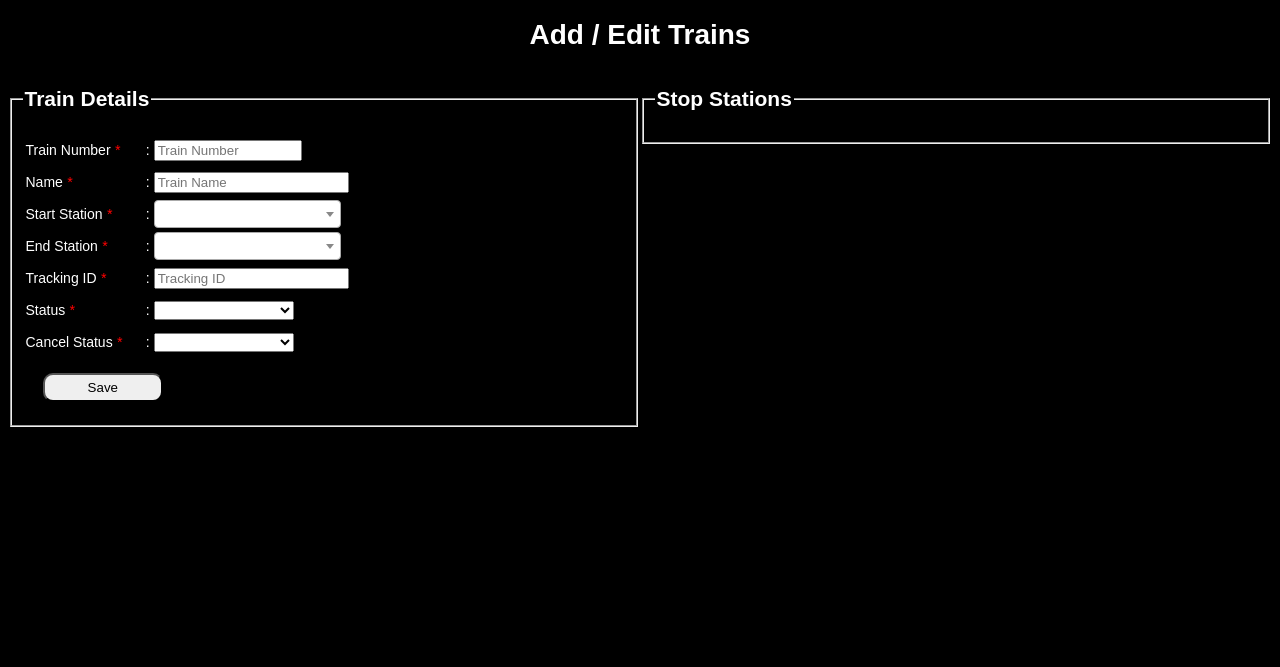
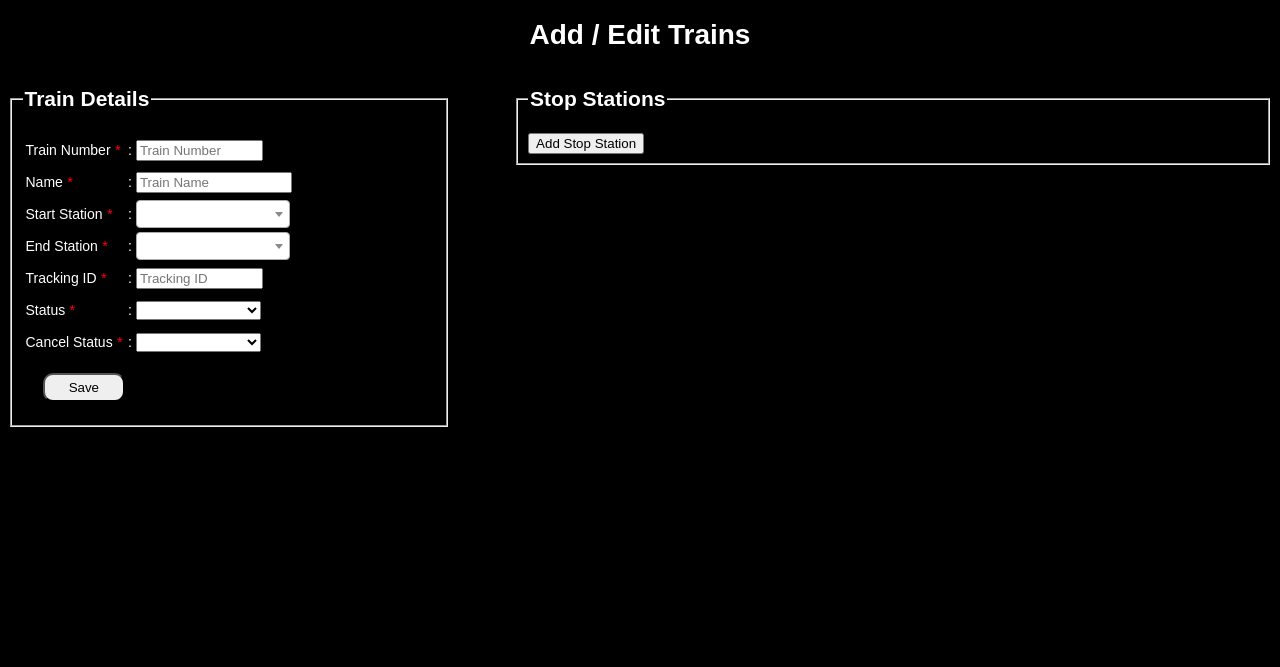
Before and after one commit to banny01/Train-Schedule-and-Tracking-System, a PHP site: page /trains.php in a window 1280 px wide. Shown: the part 63-730 px from the top of the page. Run offline with PHP 8.4, Linux system fonts and the light colour scheme; a user stored in the database is signed in; data comes from the database, SQL or seed files in the repository.

Commit message:
Add trains mod

```diff
--- a/css/main.css
+++ b/css/main.css
@@ -209,9 +209,9 @@ table.trains {
                 overflow:auto;
                 font-family: helvetica,arial,sans-serif;
                 font-size:14px;
-                color:#333333;
+                color:#000000;
                 border-width: 1px;
-                border-color: #666666;
+                border-color: #000000;
                 border-collapse: collapse;
                 text-align: center;
             }
@@ -219,7 +219,7 @@ table.trains {
                 border-width: 1px;
                 padding: 2px;
                 border-style: solid;
-                border-color: #666666;
+                border-color: #000000;
                 background-color: #4f69ff;
             }
             table.trains td {
--- a/home.php
+++ b/home.php
@@ -92,6 +92,9 @@
 						<th style="width: 10%;">Status</th>
 						<th style="width: 10%;">Running Status</th>
 						<th style="width: 10%;">Delay</th>
+						<th style="background-color: black"></th>
+						<th style="background-color: black"></th>
+						<th style="background-color: black"></th>
 					</tr>
 				</thead>
 				<tbody>
@@ -104,6 +107,7 @@
 					   <td><?php echo $developer['TrackID']; ?></td>
 					   <td ><?php echo $developer['Status']; ?></td>
 					   <td ><?php echo $developer['Cancel']; ?></td>
+
 					   <?php
 
 					   		if($loggeduser['StationID'] != ""){
--- a/trains.php
+++ b/trains.php
@@ -66,26 +66,26 @@
             <h1>Add / Edit Trains</h1>
         </div>
         <form action='trains.php' method="post">
-            <div style="width: 50%; float: left;">
+            <div style="width: 35%; float: left;">
                 <fieldset>
                     <legend><h2 style="color: white;">Train Details</h2></legend>
                     <table class="Singuptb" style="width: 100%; color: white;">
                         <tr style="height: 30px; ">
-                            <td style="width: 20%;">Train Number <i style="color: red;">*</i></td>
+                            <td style="width: 25%;">Train Number <i style="color: red;">*</i></td>
                             <td>:</td>
-                            <td style="width: 30%;"><input Style="width: 30%;" type="text" name="Number" placeholder="Train Number" size="50"  value="<?php echo $tNO ?>" required></td>
+                            <td style="width: 40%;"><input Style="width: 40%;" type="text" name="Number" placeholder="Train Number" size="50"  value="<?php echo $tNO ?>" required></td>
                         </tr>
 
                         <tr style="height: 30px;">
                             <td>Name <i style="color: red;">*</i></td>
                             <td>:</td>
-                            <td><input Style="width: 40%;" type="text" name="Name" placeholder="Train Name" value="<?php echo $tName ?>" required></td>
+                            <td><input Style="width: 50%;" type="text" name="Name" placeholder="Train Name" value="<?php echo $tName ?>" required></td>
                         </tr>
                         <tr style="height: 30px;">
                             <td style="width: 20%;">Start Station <i style="color: red;">*</i></td>
                             <td>:</td>
                             <td style="width: 80%;">
-                                <select Style="width: 40%;" name="Start"  onkeypress="purchase_productList(1);" class="js-example-basic-single" id="Start" required>
+                                <select Style="width: 52%;" name="Start" class="js-example-basic-single" id="Start" required>
 				                    <option value=<?php echo $tSID ?>><?php echo $tStart ?></option>
 				                    <?php
 				                        $query = "SELECT * FROM station";
@@ -103,7 +103,7 @@
                             <td>End Station <i style="color: red;">*</i></td>
                             <td>:</td>
                             <td>
-                                <select Style="width: 40%;" name="End"  onkeypress="purchase_productList(1);" class="js-example-basic-single" id="End" required>
+                                <select Style="width: 52%;" name="End" class="js-example-basic-single" id="End" required>
 				                    <option value=<?php echo $tEID ?>><?php echo $tEnd ?></option>
 				                    <?php
 				                        $query = "SELECT * FROM station";
@@ -126,7 +126,7 @@
                             <td>Status <i style="color: red;">*</i></td>
                             <td>:</td>
                             <td>
-                                <select Style="width: 30%;" name="Status" id="Status" required>
+                                <select Style="width: 42%;" name="Status" id="Status" required>
 				                    <option value=<?php echo $tStatus ?>><?php echo $tStatus ?></option>
                                     <option value="DA">DA - Daily</option>
                                     <option value="WK">WK - Week end</option>
@@ -138,7 +138,7 @@
                             <td>Cancel Status <i style="color: red;">*</i></td>
                             <td>:</td>
                             <td>
-                                <select Style="width: 30%;" name="Cancel" id="Cancel" required>
+                                <select Style="width: 42%;" name="Cancel" id="Cancel" required>
 				                    <option value=<?php echo $tCancel ?>><?php echo $tCancel ?></option>
                                     <option value=0>0 - Running</option>
                                     <option value=1>1 - Canceled</option>
@@ -158,9 +158,48 @@
 				    </p>
                 </fieldset>
             </div>
-            <div style="width: 50%; float: right;">
+            <div style="width: 60%; float: right;">
                 <fieldset>
                     <legend><h2 style="color: white;">Stop Stations</h2></legend>
+                    <div class="" style="width: 100%; color: white;">
+                        <table class="stations" id="stations" style="width: 100%;">
+                            <tr>
+                                <button class="schbtn" type="button" onclick="addRow();">Add Stop Station</button>
+                            </tr>
+                            <!--<tr>
+                                <td style="width: 10%;">
+                                    Station :
+                                </td>
+                                <td style="width: 30%;">
+                                    <select Style="width: 80% " name="End"  onkeypress="purchase_productList(1);" class="js-example-basic-single" id="End" required>
+                                        <option value=<?php echo $tEID ?>><?php echo $tEnd ?></option>
+                                        <?php
+                                            $query = "SELECT * FROM station";
+                                            $res = mysqli_query($con, $query);
+                                            while($station = mysqli_fetch_assoc($res)){
+                                                echo "<option value=".$station['ID'].">";
+                                                echo $station['Name'];
+                                                echo "</option>";
+                                            }
+                                        ?>
+				                    </select>
+                                </td>
+                                <td style="width: 7%;">
+                                    Arrive :
+                                </td>
+                                <td style="width: 20%;">
+                                    <input style="border-radius: 10px; padding: 5px; " type="time" id="arrive" name="arrive">
+                                </td>
+                                <td style="width: 10%;">
+                                    Departure :
+                                </td>
+                                <td style="width: 20%;">
+                                    <input style="border-radius: 10px; padding: 5px; " type="time" id="departure" name="departure">
+                                </td>
+                            </tr>-->
+                        </table>
+
+                    </div>
                 </fieldset>
             </div>
         </form>
@@ -175,10 +214,21 @@
 
 ?>
 <script>
+    var count = 0;
+    function addRow(){
+        var table = document.getElementById("stations");
+        var row = table.insertRow(count);
+        var php = "<?php $query = "SELECT * FROM station"; $res = mysqli_query($con, $query); while($station = mysqli_fetch_assoc($res)){ echo "<option value=".$station['ID'].">"; echo $station['Name']; echo "</option>"; } ?>";
+        row.innerHTML = "<td style=\"width: 10%;\"> Station : </td> <td style=\"width: 30%\"> <select Style=\"width: 80% \" name=\"sStation["+count+"]\" class=\"js-example-basic-single\" id=\"sStation["+count+"]\" required> <option value='' > </option>" +php+ "</select> </td> <td style=\"width: 7%;\"> Arrive : </td> <td style=\"width: 20%;\"> <input style=\"border-radius: 10px; padding: 5px; \" type=\"time\" id=\"arrive["+count+"]\" name=\"arrive["+count+"]\" required></td> <td style=\"width: 10%;\"> Departure :</td><td style=\"width: 20%;\"> <input style=\"border-radius: 10px; padding: 5px; \" type=\"time\" id=\"departure["+count+"]\" name=\"departure["+count+"]\" required> </td>";
+        //alert(php);
+        count++;
+    }
+
 	$(document).ready(function() {
 		$('.js-example-basic-single').select2();
 	});
 
 
+
 </script>
 </html>
```
